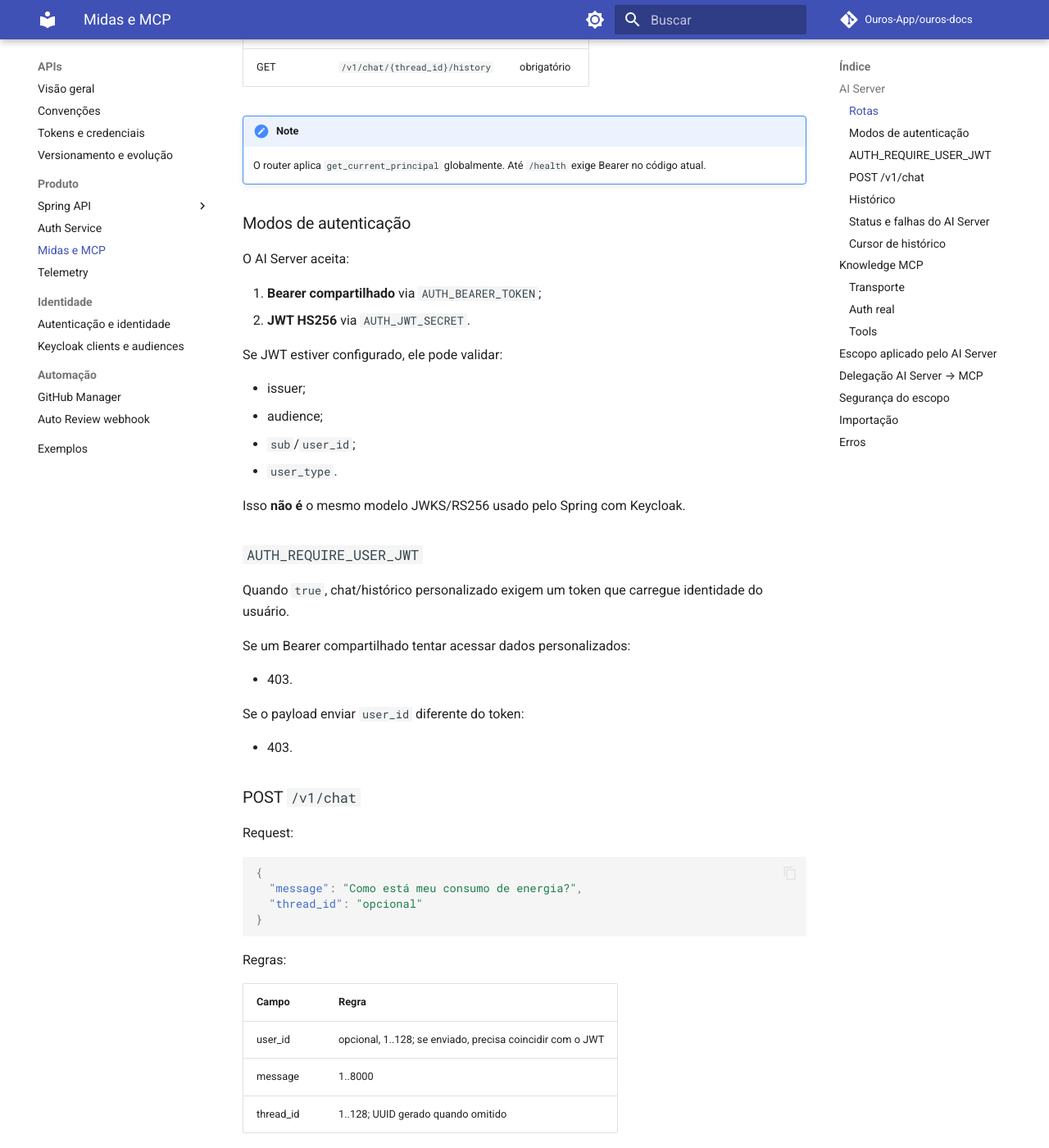
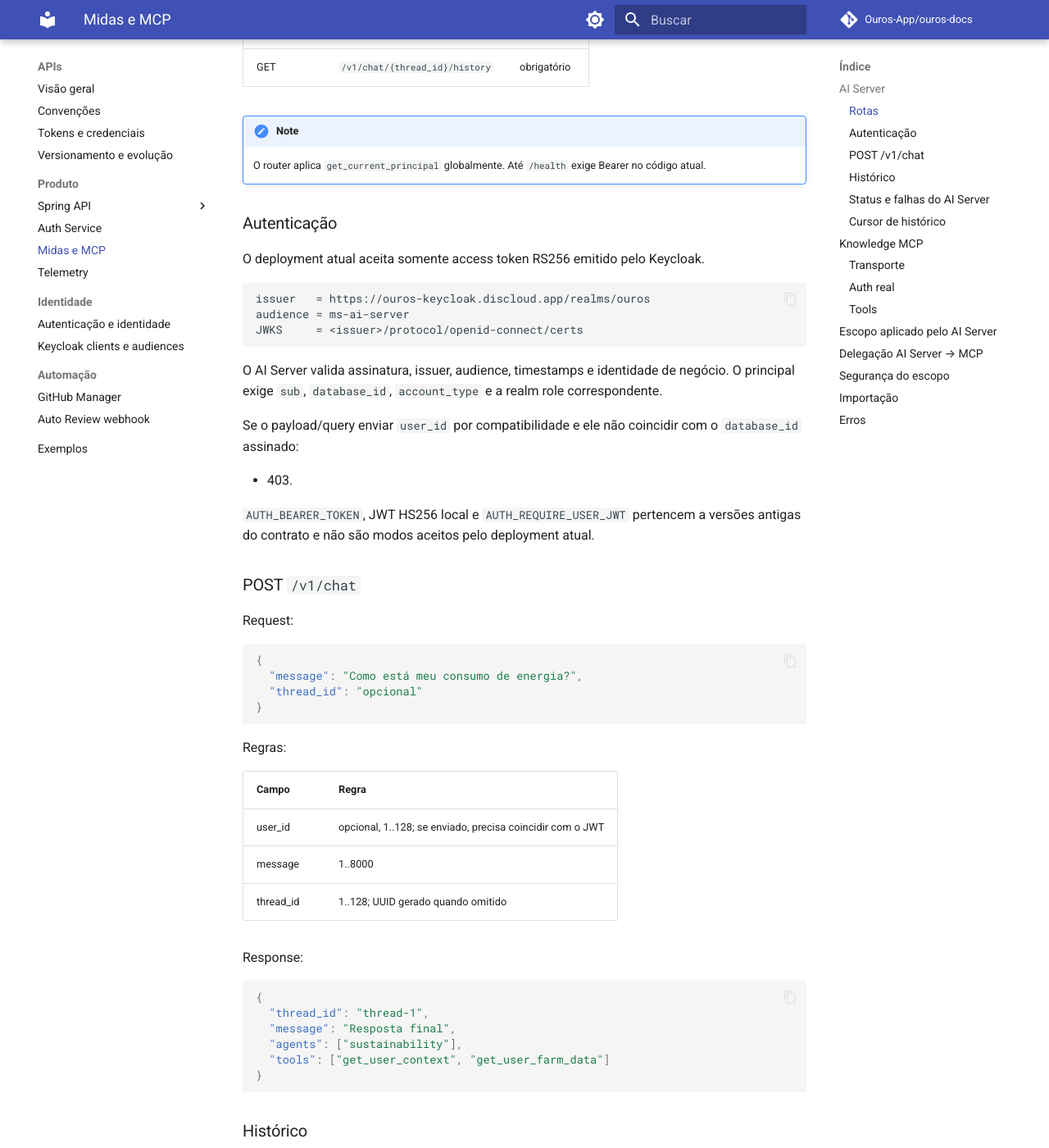
Before and after one commit to Ouros-App/ouros-docs, an MkDocs documentation site: the page built from docs/apis/ai-mcp-reference.md, in a window 1280 px wide and 1400 px high, scrolled down 675 px. Shown: the whole window at 82% size. Built offline with MkDocs 1.6.1 and Material for MkDocs 9.7.7, drawn with Linux system fonts in a browser that asks for light colours; comment, search, counter and statistics services are not loaded; some of the changed text lies outside the part shown.

Commit message:
docs: remove obsolete AI auth modes

````diff
--- a/docs/apis/ai-mcp-reference.md
+++ b/docs/apis/ai-mcp-reference.md
@@ -20,33 +20,23 @@ Esta página separa duas interfaces diferentes:
 !!! note
     O router aplica `get_current_principal` globalmente. Até `/health` exige Bearer no código atual.
 
-### Modos de autenticação
+### Autenticação
 
-O AI Server aceita:
+O deployment atual aceita somente access token RS256 emitido pelo Keycloak.
 
-1. **Bearer compartilhado** via `AUTH_BEARER_TOKEN`;
-2. **JWT HS256** via `AUTH_JWT_SECRET`.
+```text
+issuer   = https://ouros-keycloak.discloud.app/realms/ouros
+audience = ms-ai-server
+JWKS     = <issuer>/protocol/openid-connect/certs
+```
 
-Se JWT estiver configurado, ele pode validar:
+O AI Server valida assinatura, issuer, audience, timestamps e identidade de negócio. O principal exige `sub`, `database_id`, `account_type` e a realm role correspondente.
 
-- issuer;
-- audience;
-- `sub`/`user_id`;
-- `user_type`.
-
-Isso **não é** o mesmo modelo JWKS/RS256 usado pelo Spring com Keycloak.
-
-### `AUTH_REQUIRE_USER_JWT`
-
-Quando `true`, chat/histórico personalizado exigem um token que carregue identidade do usuário.
-
-Se um Bearer compartilhado tentar acessar dados personalizados:
+Se o payload/query enviar `user_id` por compatibilidade e ele não coincidir com o `database_id` assinado:
 
 - 403.
 
-Se o payload enviar `user_id` diferente do token:
-
-- 403.
+`AUTH_BEARER_TOKEN`, JWT HS256 local e `AUTH_REQUIRE_USER_JWT` pertencem a versões antigas do contrato e não são modos aceitos pelo deployment atual.
 
 ### POST `/v1/chat`
 
@@ -81,7 +71,7 @@ Response:
 ### Histórico
 
 ```http
-GET /v1/chat/{thread_id}/history?user_id=42&limit=20&before=<cursor>
+GET /v1/chat/{thread_id}/history?limit=20&before=<cursor>
 ```
 
 - `limit`: 1..100;
@@ -106,8 +96,8 @@ Response:
 | Status | Situação típica |
 | ---: | --- |
 | 200 | chat concluído **ou** input bloqueado pelo guardrail com resposta segura |
-| 401 | Bearer/JWT ausente ou inválido |
-| 403 | user_id não coincide com identidade; shared bearer proibido em modo user-JWT; thread pertence a outro usuário |
+| 401 | JWT Keycloak ausente, inválido, expirado ou com issuer/audience incorreto |
+| 403 | user_id de compatibilidade não coincide com o JWT; thread pertence a outro usuário |
 | 404 | histórico solicitado para thread inexistente |
 | 422 | schema inválido ou cursor `before` inválido |
 | 503 | budget total do provider/LLM excedeu timeout |
````
